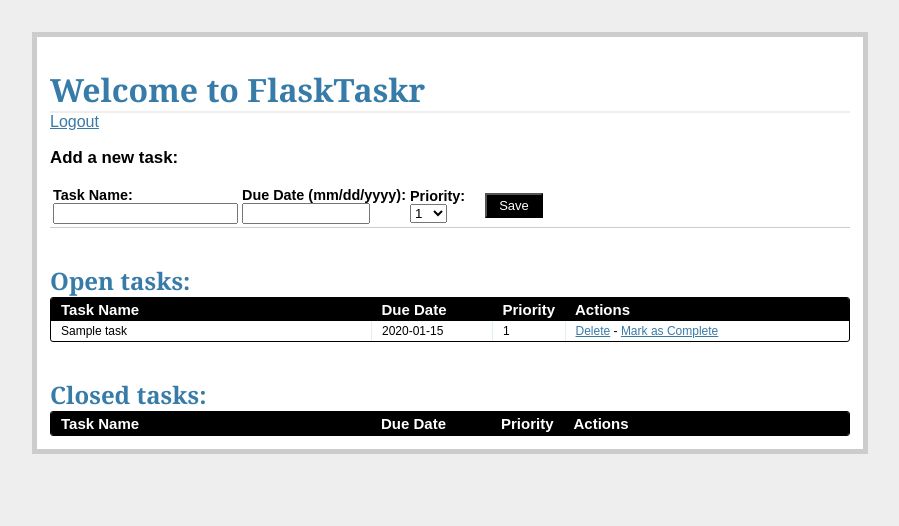
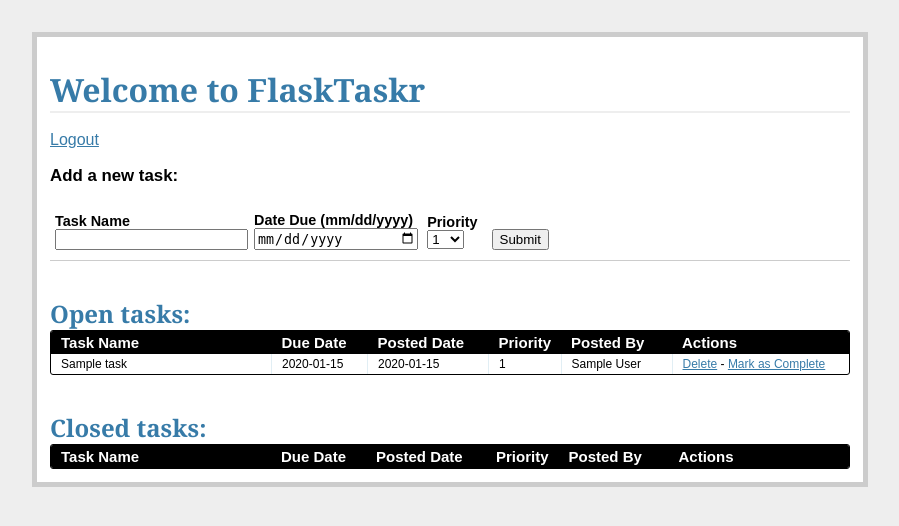
Before and after one commit to vzaimov/flasktaskr37, a Flask app: page /tasks/ in a window 1280 px wide. Shown: the top 526 px of the page, without its empty margins (190-1089 px from the left). Run offline with Flask 2, Linux system fonts and the light colour scheme; a user stored in the database is signed in; tables that the repository leaves empty hold one stand-in row (values such as "Sample post"); lists and menus that the app fills with data are empty; parts of the project's set-up code (start-up, migrations or seed data) failed here and were passed over.

Commit message:
add user registration, sessions, and other stuff

```diff
--- a/project/db_create.py
+++ b/project/db_create.py
@@ -8,8 +8,8 @@ from datetime import date
 db.create_all()
 
 # insert data
-db.session.add(Task("Finish this tutorial", date(2016, 9, 22), 10, 1))
-db.session.add(Task("Finish Real Python", date(2016, 10, 3), 10, 1))
+# db.session.add(Task("Finish this tutorial", date(2016, 9, 22), 10, 1))
+# db.session.add(Task("Finish Real Python", date(2016, 10, 3), 10, 1))
 
 # commit the changes
 db.session.commit()
--- a/project/forms.py
+++ b/project/forms.py
@@ -1,7 +1,7 @@
 # project/forms.py
 from flask_wtf import Form
-from wtforms import StringField, DateField, IntegerField, SelectField
-from wtforms.validators import DataRequired
+from wtforms import StringField, DateField, IntegerField, SelectField, PasswordField
+from wtforms.validators import DataRequired, Length, EqualTo
 
 
 class AddTaskForm(Form):
@@ -20,3 +20,37 @@ class AddTaskForm(Form):
         ]
     )
     status = IntegerField('Status')
+
+
+class RegisterForm(Form):
+    name = StringField(
+        'Username',
+        validators=[DataRequired(), Length(min=6, max=25)]
+        )
+
+    email = StringField(
+        'Email',
+        validators=[DataRequired(), Length(min=6, max=40)]
+        )
+
+    password = PasswordField(
+        'Password',
+        validators=[DataRequired(), Length(min=6, max=40)]
+        )
+
+    confirm = PasswordField(
+        'Repeat Password',
+        validators=[DataRequired(), EqualTo('password', message='Passwords must match')]
+        )
+
+
+class LoginForm(Form):
+    name = StringField(
+        'Username',
+        validators=[DataRequired()]
+        )
+
+    password = PasswordField(
+        'Password',
+        validators=[DataRequired()]
+        )
--- a/project/static/css/main.css
+++ b/project/static/css/main.css
@@ -134,3 +134,12 @@ label {
   text-decoration:none;
   position:relative;
 }
+
+.inline-form .input-group{
+    display: inline-block;
+    margin: 10px 5px;
+}
+
+.input-group input {
+    width: 100%;
+}
--- a/project/templates/tasks.html
+++ b/project/templates/tasks.html
@@ -2,44 +2,27 @@
 {% block content %}
 
 <h1>Welcome to FlaskTaskr</h1>
+<br>
 <a href="{{ url_for('logout') }}">Logout</a>
 <div class="add-task">
   <h3>Add a new task:</h3>
-  <table>
-    <tr>
-      <form action="{{ url_for('new_task') }}" method="post">
+  <form action="{{ url_for('new_task') }}" method="post" class="inline-form">
     {{ form.csrf_token }}
-        <td>
-          <label>Task Name:</label>
-          <input name="name" type="text">
-        </td>
-        <td>
-          <label>Due Date (mm/dd/yyyy):</label>
-          <input name="due_date" type="text" style="width:120px;">
-        </td>
-        <td>
-          <label>Priority:</label>
-          <select name="priority" width="100px">
-            <option value="1">1</option>
-            <option value="2">2</option>
-            <option value="3">3</option>
-            <option value="4">4</option>
-            <option value="5">5</option>
-            <option value="6">6</option>
-            <option value="7">7</option>
-            <option value="8">8</option>
-            <option value="9">9</option>
-            <option value="10">10</option>
-          </select>
-        </td>
-        <td>
-          &nbsp;
-          &nbsp;
-          <input class="button" type="submit" value="Save">
-        </td>
-      </form>
-    </tr>
-  </table>
+    <div class="input-group">
+      {{ form.name.label }}
+      {{ form.name }}
+    </div>
+    <div class="input-group">
+      {{ form.due_date.label }}
+      {{ form.due_date }}
+    </div>
+    <div class="input-group">
+      {{ form.priority.label }}
+      {{ form.priority }}
+    </div>
+    <div class="input-group">
+      <button type="submit">Submit</button>
+    </div>
 </div>
 <div class="entries">
   <br>
@@ -49,17 +32,21 @@
     <table>
       <thead>
         <tr>
-          <th width="300px"><strong>Task Name</strong></th>
-          <th width="100px"><strong>Due Date</strong></th>
+          <th width="200px"><strong>Task Name</strong></th>
+          <th width="75px"><strong>Due Date</strong></th>
+          <th width="100px"><strong>Posted Date</strong></th>
           <th width="50px"><strong>Priority</strong></th>
+          <th width="90px"><strong>Posted By</strong></th>
           <th><strong>Actions</strong></th>
         </tr>
       </thead>
       {% for task in open_tasks %}
         <tr>
-          <td width="300px">{{ task.name }}</td>
-          <td width="100px">{{ task.due_date }}</td>
+          <td width="200px">{{ task.name }}</td>
+          <td width="75px">{{ task.due_date }}</td>
+          <td width="100px">{{ task.posted_date }}</td>
           <td width="50px">{{ task.priority }}</td>
+          <td width="90px">{{ task.poster.name }}</td>
           <td>
             <a href="{{ url_for('delete_entry', task_id = task.task_id) }}">Delete</a>  -
             <a href="{{ url_for('complete', task_id = task.task_id) }}">Mark as Complete</a>
@@ -68,26 +55,30 @@
       {% endfor %}
     </table>
   </div>
+</div>
 <br>
 <br>
-</div>
 <div class="entries">
   <h2>Closed tasks:</h2>
   <div class="datagrid">
     <table>
       <thead>
         <tr>
-        <th width="300px"><strong>Task Name</strong></th>
-        <th width="100px"><strong>Due Date</strong></th>
+          <th width="200px"><strong>Task Name</strong></th>
+          <th width="75px"><strong>Due Date</strong></th>
+          <th width="100px"><strong>Posted Date</strong></th>
           <th width="50px"><strong>Priority</strong></th>
+          <th width="90px"><strong>Posted By</strong></th>
           <th><strong>Actions</strong></th>
         </tr>
       </thead>
       {% for task in closed_tasks %}
         <tr>
-          <td width="300px">{{ task.name }}</td>
-          <td width="100px">{{ task.due_date }}</td>
+          <td width="200px">{{ task.name }}</td>
+          <td width="75px">{{ task.due_date }}</td>
+          <td width="100px">{{ task.posted_date }}</td>
           <td width="50px">{{ task.priority }}</td>
+          <td width="90px">{{ task.poster.name }}</td>
           <td>
              <a href="{{ url_for('delete_entry', task_id = task.task_id) }}">Delete</a>
           </td>
--- a/project/views.py
+++ b/project/views.py
@@ -1,18 +1,24 @@
 # project/views.py
 
-from project.forms import AddTaskForm
+#################
+#### imports ####
+#################
 
+import datetime
+from project.forms import AddTaskForm, RegisterForm, LoginForm
 from functools import wraps
 from flask import Flask, flash, redirect, render_template, request, session, url_for
-from project.forms import AddTaskForm
 from flask_sqlalchemy import SQLAlchemy
 
-# config
+################
+#### config ####
+################
+
 app = Flask(__name__)
 app.config.from_object('_config')
+db = SQLAlchemy(app)
 
-db = SQLAlchemy(app)
-from project.models import Task
+from project.models import Task, User
 
 
 # helper functions
@@ -33,6 +39,7 @@ def login_required(test):
 @app.route('/logout/')
 def logout():
     session.pop('logged_in', None)
+    session.pop('user_id', None)
     flash('Goodbye!')
     return redirect(url_for('login'))
 
@@ -40,15 +47,20 @@ def logout():
 @app.route('/', methods=['GET', 'POST'])
 def login():
     error = None
+    form = LoginForm(request.form)
     if request.method == 'POST':
-        if request.form['username'] != app.config['USERNAME'] or request.form['password'] != app.config['PASSWORD']:
-            error = 'Invalid Credentials. Please try again.'
-            return render_template('login.html', error=error)
+        if form.validate_on_submit():
+            user = User.query.filter_by(name=request.form['name']).first()
+            if user is not None and user.password == request.form['password']:
+                session['logged_in'] = True
+                session['user_id'] = user.id
+                flash('Welcome!')
+                return redirect(url_for('tasks'))
+            else:
+                error = 'Invalid username or password.'
         else:
-            session['logged_in'] = True
-            flash('Welcome!')
-            return redirect(url_for('tasks'))
-    return render_template('login.html')
+            error = 'Both fields are required.'
+    return render_template('login.html', form=form, error=error)
 
 
 @app.route('/tasks/')
@@ -77,12 +89,18 @@ def new_task():
                 form.name.data,
                 form.due_date.data,
                 form.priority.data,
-                '1'
+                datetime.datetime.utcnow(),
+                '1',
+                session['user_id']
             )
             db.session.add(new_task_to_add)
             db.session.commit()
             flash('New entry was successfully posted. Thanks.')
-    return redirect(url_for('tasks'))
+            return redirect(url_for('tasks'))
+        else:
+            flash('All fields are required.')
+            return redirect(url_for('tasks'))
+    return render_template('tasks.html', form=form)
 
 
 # Mark tasks as complete
@@ -105,3 +123,21 @@ def delete_entry(task_id):
     db.session.commit()
     flash('The task was deleted. Why not add a new one?')
     return redirect(url_for('tasks'))
+
+
+@app.route('/register/', methods=['GET', 'POST'])
+def register():
+    error = None
+    form = RegisterForm(request.form)
+    if request.method == 'POST':
+        if form.validate_on_submit():
+            new_user = User(
+                form.name.data,
+                form.email.data,
+                form.password.data,
+                )
+            db.session.add(new_user)
+            db.session.commit()
+            flash('Thanks for registering. Please login.')
+            return redirect(url_for('login'))
+    return render_template('register.html', form=form, error=error)
```
Also changed, not shown: project/db_migrate.py (added, +32 -0 lines), project/models.py (+25 -1 lines), project/templates/login.html (+21 -10 lines), project/templates/register.html (added, +35 -0 lines), project/flasktaskr.db. Lines whose indentation alone changed are shown as unchanged.
